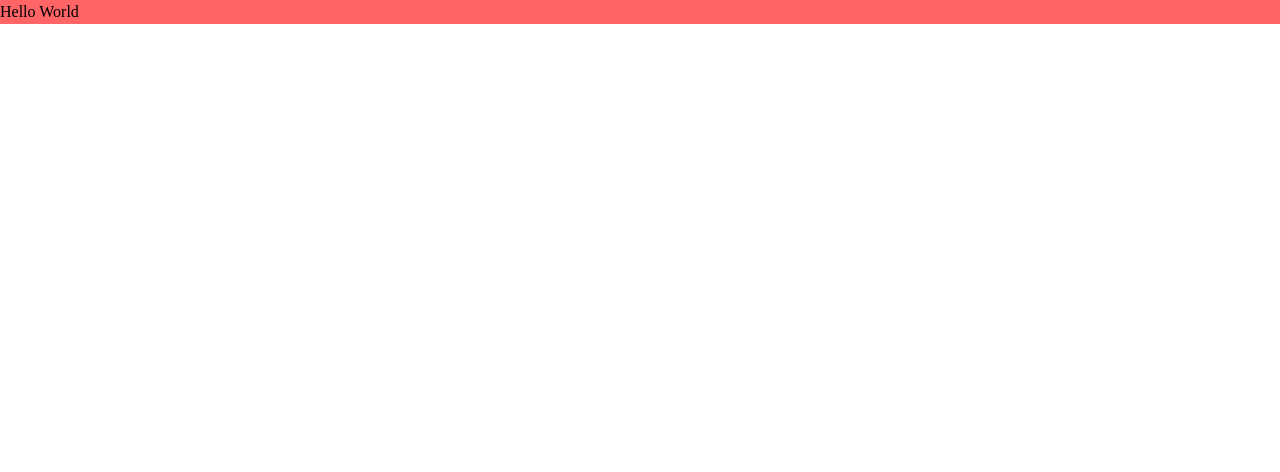
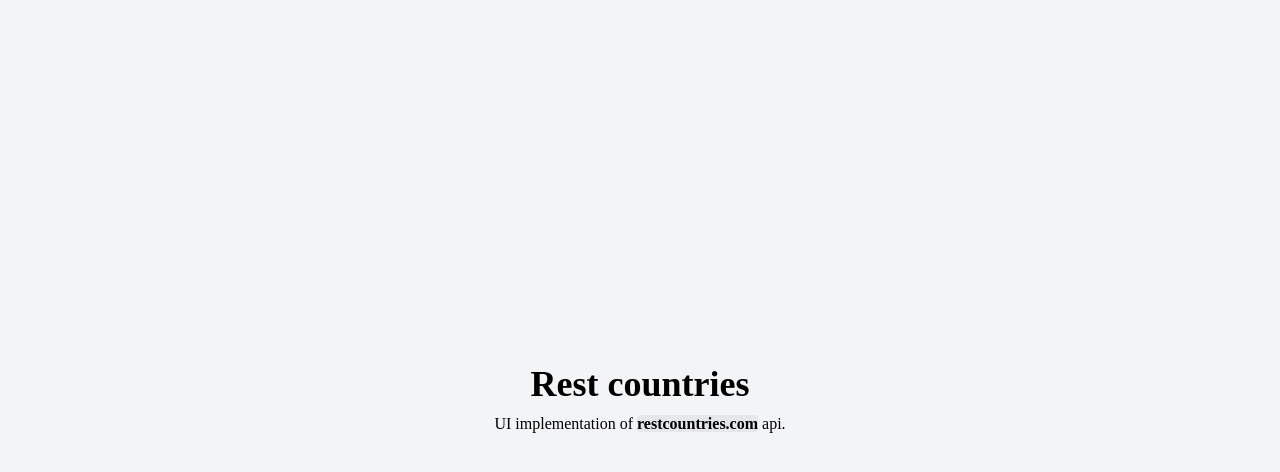
Before and after one commit to fisayo-dev/simple-react-js-frontend, a React (Vite) app: page / in a window 1280 px wide. Shown: the top 472 px of the page. Built offline with nearby package versions, Linux system fonts and the light colour scheme.

Commit message:
style: create a header implementation

```diff
--- a/src/App.jsx
+++ b/src/App.jsx
@@ -1,5 +1,11 @@
+import Header from "./components/Header";
+
 function App() {
-  return <div className="bg-red-400">Hello World</div>;
+  return (
+    <div className="bg-gray-100 h-screen grid place-content-center">
+      <Header />
+    </div>
+  );
 }
 
 export default App;
--- /dev/null
+++ b/src/components/Header.jsx
@@ -0,0 +1,25 @@
+const Header = () => {
+  return (
+    <header className="">
+      <div className="container mx-auto px-4 py-2 text-center">
+        <div className="grid gap-2">
+          <h1 className="text-3xl md:text-4xl font-bold">Rest countries</h1>
+          <p className="text-sm md:text-base">
+            UI implementation of {""}{" "}
+            <a
+              href="https://restcountries.com"
+              target="_blank"
+              rel="noopener noreferrer"
+              className="px-2 py-1 bg-gray-200 rounded font-semibold hover:bg-gray-300"
+            >
+              restcountries.com
+            </a>{" "}
+            api.
+          </p>
+        </div>
+      </div>
+    </header>
+  );
+};
+
+export default Header;
```
